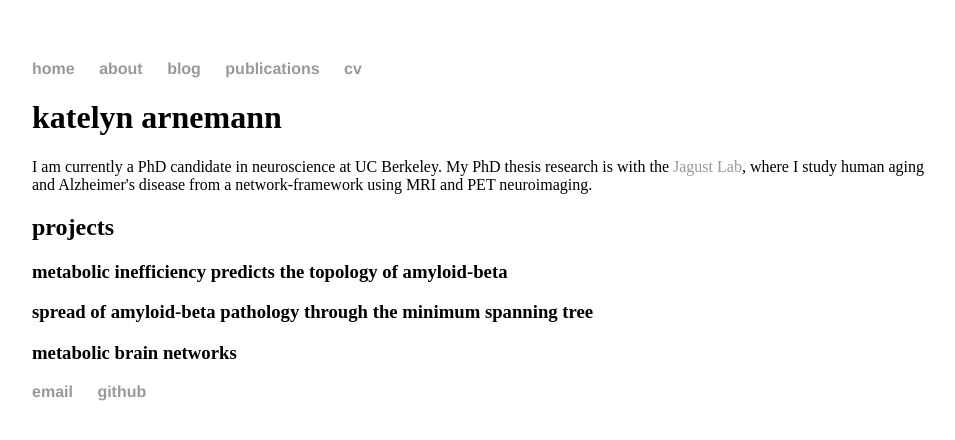
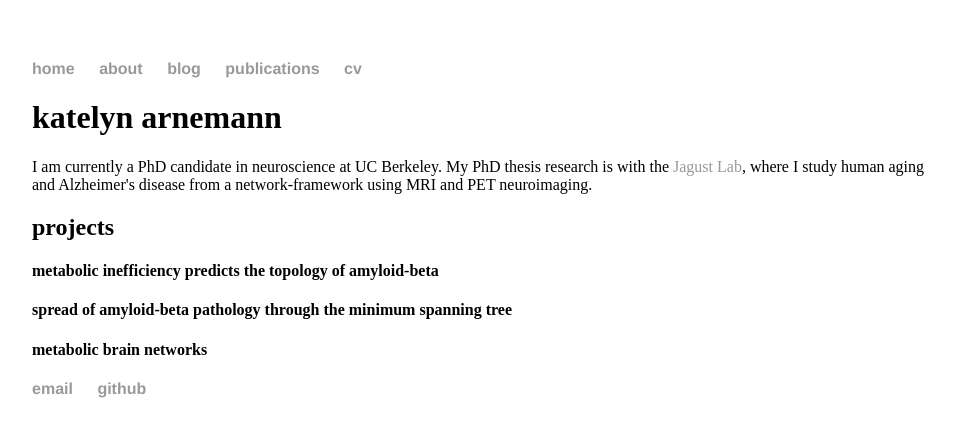
Before and after one commit to klbegany/klarnemann.github.io, a Jekyll site: the page built from index.html, in a window 1280 px wide. Shown: the top 440 px of the page, without its empty margins (160-1115 px from the left). Built offline with Jekyll 4.4.1, drawn with Linux system fonts in a browser that asks for light colours.

Commit message:
adjust font of project titles

```diff
--- a/index.html
+++ b/index.html
@@ -6,7 +6,7 @@ title: katelyn arnemann
 	<h1>katelyn arnemann</h1>
 	<p>I am currently a PhD candidate in neuroscience at UC Berkeley. My PhD thesis research is with the <a href="https://jagustlab.neuro.berkeley.edu">Jagust Lab</a>, where I study human aging and Alzheimer's disease from a network-framework using MRI and PET neuroimaging.</p></a></p>
 	<h2>projects</h2>
-	<h3>metabolic inefficiency predicts the topology of amyloid-beta</h3>
-	<h3>spread of amyloid-beta pathology through the minimum spanning tree</h3>
-	<h3>metabolic brain networks</h3>
+	<h4>metabolic inefficiency predicts the topology of amyloid-beta</h4>
+	<h4>spread of amyloid-beta pathology through the minimum spanning tree</h4>
+	<h4>metabolic brain networks</h4>
 </div><!-- /.blurb -->
```
